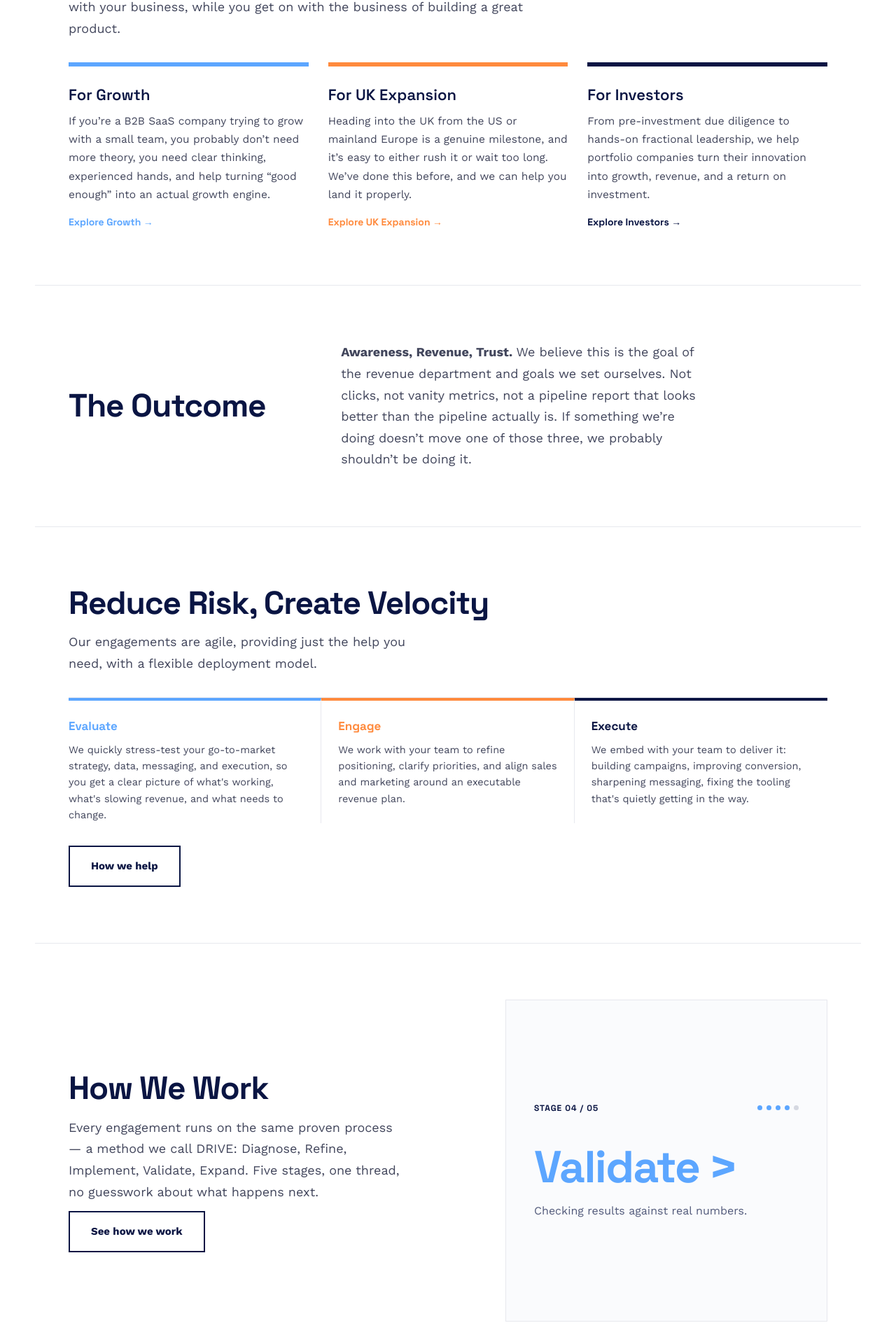
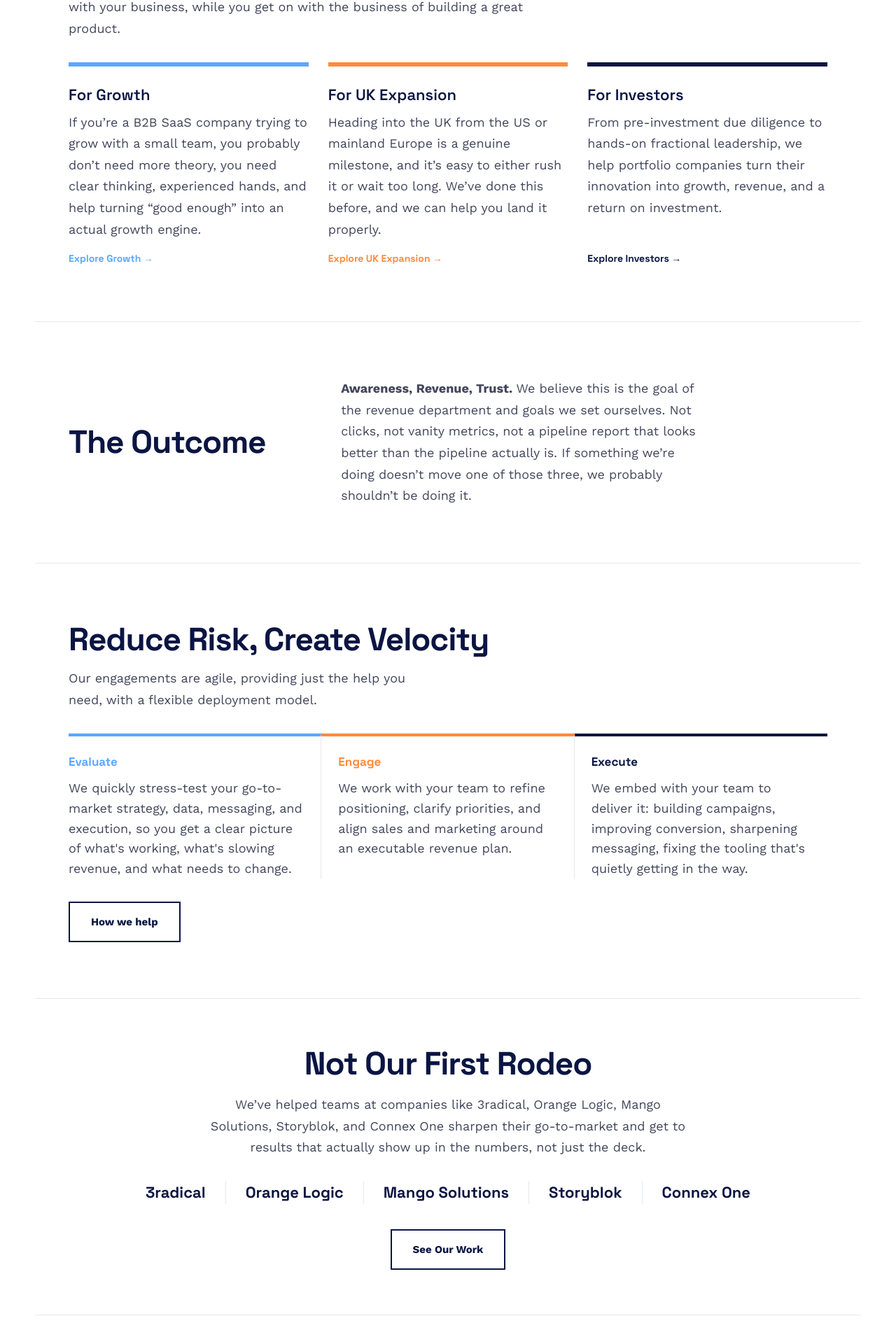
Before and after one commit to vb-iant/velocity-b, a Next.js app: page / in a window 1280 px wide. Shown: the part 859-2779 px from the top of the page at 70% size. Built offline with nearby package versions, Linux system fonts and the light colour scheme.

Commit message:
Update hero copy to latest Notion text, unify body copy sizing, remove How We Work panel

```diff
--- a/app/page.tsx
+++ b/app/page.tsx
@@ -1,5 +1,4 @@
 import Link from "next/link";
-import { DriveCard } from "@/components/DriveCard";
 
 const ctaSolid = "inline-block bg-navy px-[30px] py-4 text-[15px] font-bold text-white";
 const ctaOutline =
@@ -22,10 +21,9 @@ export default function Home() {
           </div>
           <div>
             <p className="max-w-[480px] text-lg leading-[1.7] text-[#42465c]">
-              Hi, we help B2B tech companies compete, scale, and grow with
-              hands-on go-to-market advice, built from having actually done
-              the job ourselves rather than just advised on it from the
-              sidelines.
+              Hi, we help B2B tech companies compete, scale, and grow, based
+              on hard-won experience and expertise, with a fractional
+              offering we call &ldquo;Revenue-as-a-Service&rdquo;.
             </p>
             <p className="mt-4 max-w-[480px] text-lg leading-[1.7] text-[#42465c]">
               We&rsquo;re a small, execution-focused team; if something needs
@@ -53,7 +51,7 @@ export default function Home() {
         <div className="mt-8 grid grid-cols-1 gap-7 md:grid-cols-3">
           <div className="flex flex-col border-t-[6px] border-blue pt-6">
             <h3 className="font-display text-[22px] font-semibold">For Growth</h3>
-            <p className="mt-2 text-[15.5px] leading-[1.7] text-[#42465c]">
+            <p className="mt-2 text-lg leading-[1.7] text-[#42465c]">
               If you&rsquo;re a B2B SaaS company trying to grow with a small
               team, you probably don&rsquo;t need more theory, you need clear
               thinking, experienced hands, and help turning &ldquo;good
@@ -68,7 +66,7 @@ export default function Home() {
           </div>
           <div className="flex flex-col border-t-[6px] border-orange pt-6">
             <h3 className="font-display text-[22px] font-semibold">For UK Expansion</h3>
-            <p className="mt-2 text-[15.5px] leading-[1.7] text-[#42465c]">
+            <p className="mt-2 text-lg leading-[1.7] text-[#42465c]">
               Heading into the UK from the US or mainland Europe is a genuine
               milestone, and it&rsquo;s easy to either rush it or wait too
               long. We&rsquo;ve done this before, and we can help you land it
@@ -83,7 +81,7 @@ export default function Home() {
           </div>
           <div className="flex flex-col border-t-[6px] border-navy pt-6">
             <h3 className="font-display text-[22px] font-semibold">For Investors</h3>
-            <p className="mt-2 text-[15.5px] leading-[1.7] text-[#42465c]">
+            <p className="mt-2 text-lg leading-[1.7] text-[#42465c]">
               From pre-investment due diligence to hands-on fractional
               leadership, we help portfolio companies turn their innovation
               into growth, revenue, and a return on investment.
@@ -153,35 +151,13 @@ export default function Home() {
               <h3 className={`font-display mb-2.5 text-[17px] font-bold ${cell.color}`}>
                 {cell.title}
               </h3>
-              <p className="text-[14.5px] leading-[1.6] text-[#42465c]">{cell.body}</p>
+              <p className="text-lg leading-[1.6] text-[#42465c]">{cell.body}</p>
             </div>
           ))}
         </div>
         <Link href="/how-we-work" className={`${ctaOutline} mt-8`}>
           How we help
         </Link>
-      </section>
-
-      {/* How We Work / DRIVE */}
-      <section className="mx-auto max-w-[1180px] border-t border-hair px-12 py-20">
-        <div className="grid grid-cols-1 items-center gap-16 md:grid-cols-2">
-          <div>
-            <h2 className="font-display text-[32px] font-bold leading-tight tracking-tight md:text-[46px]">
-              How We Work
-            </h2>
-            <p className="mt-3 max-w-[480px] text-lg leading-[1.7] text-[#42465c]">
-              Every engagement runs on the same proven process — a method we
-              call DRIVE: Diagnose, Refine, Implement, Validate, Expand. Five
-              stages, one thread, no guesswork about what happens next.
-            </p>
-            <Link href="/how-we-work" className={`${ctaOutline} mt-3`}>
-              See how we work
-            </Link>
-          </div>
-          <div className="flex justify-end">
-            <DriveCard />
-          </div>
-        </div>
       </section>
 
       {/* Not Our First Rodeo */}
```
